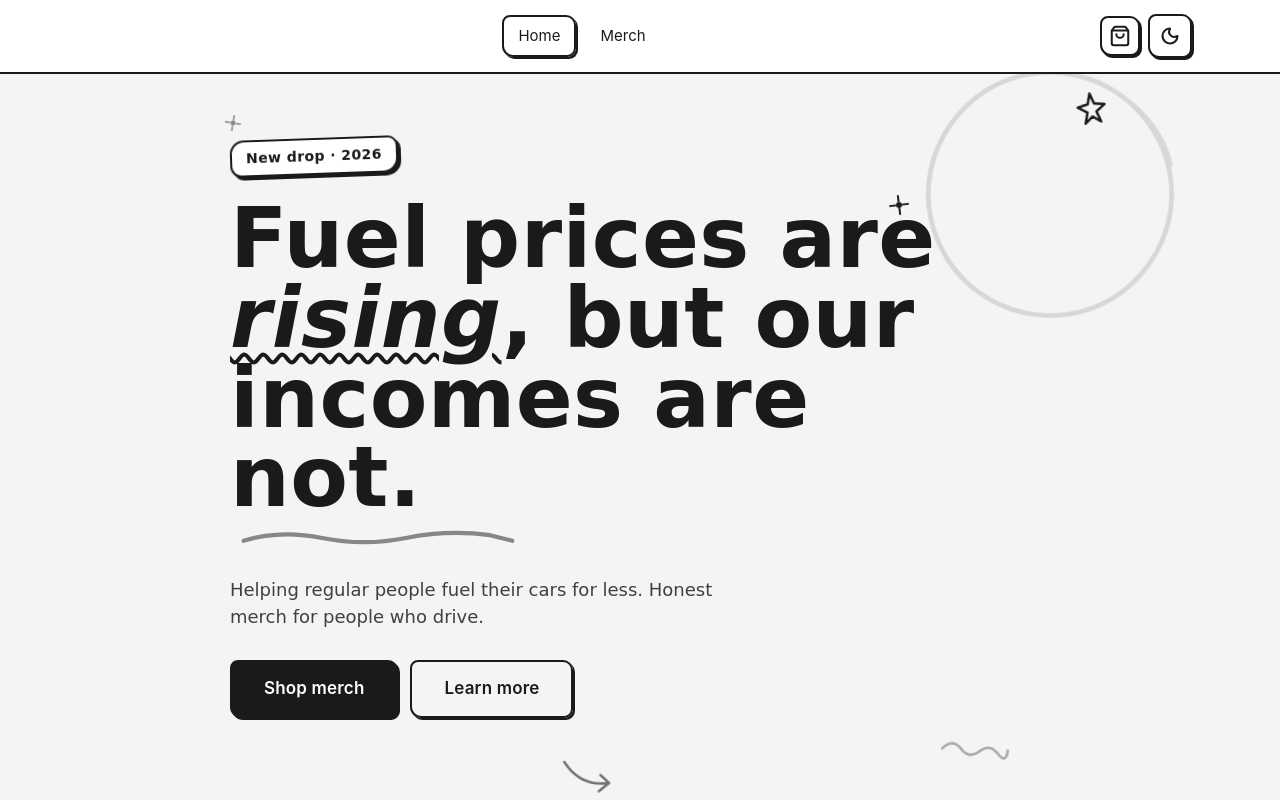
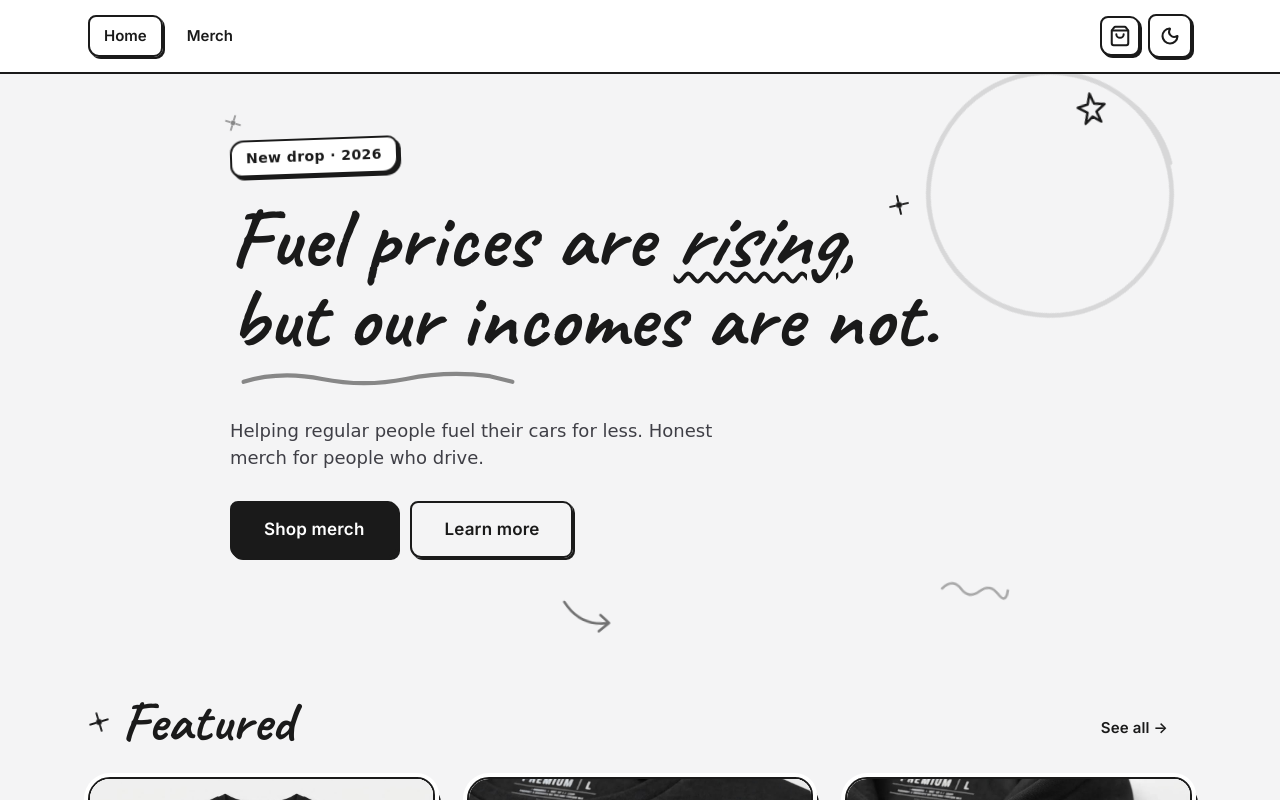
Before and after one commit to ofyne/merch-dieselit, a React (Vite) app: page / in a window 1280 px wide. Shown: the top 800 px of the page. Built offline with nearby package versions, Linux system fonts and the light colour scheme; a web font is replaced by a local one.

Commit message:
first commit

```diff
--- a/src/app/styles/index.css
+++ b/src/app/styles/index.css
@@ -1,3 +1,9 @@
+@import '@fontsource/inter/400.css';
+@import '@fontsource/inter/500.css';
+@import '@fontsource/inter/600.css';
+@import '@fontsource/inter/700.css';
+@import '@fontsource/caveat/500.css';
+@import '@fontsource/caveat/700.css';
 @import '@fontsource/shantell-sans/400.css';
 @import '@fontsource/shantell-sans/500.css';
 @import '@fontsource/shantell-sans/700.css';
--- a/src/widgets/header/Header.module.css
+++ b/src/widgets/header/Header.module.css
@@ -15,28 +15,29 @@
 	min-width: 0;
 }
 
-.logo {
-	font-family: var(--font-display);
-	font-size: 26px;
-	font-weight: 700;
-	letter-spacing: 0.01em;
-	flex-shrink: 0;
-}
-
 .nav {
 	display: flex;
-	gap: 2px;
-	margin-inline: auto;
+	align-items: center;
+	gap: 6px; /* ← как в .actions */
 	min-width: 0;
 }
 
 .link {
+	display: inline-flex;
+	align-items: center;
+	justify-content: center;
+
+	min-height: 40px;
 	padding: 8px 12px;
 	border-radius: var(--radius-sketch-sm);
 	border: 2px solid transparent;
 	font-size: 14px;
+	font-weight: 600;
 	white-space: nowrap;
-	transition: border-color var(--dur) var(--ease-sketch);
+
+	transition:
+		border-color var(--dur) var(--ease-sketch),
+		box-shadow var(--dur) var(--ease-sketch);
 }
 
 .link:hover {
@@ -51,7 +52,7 @@
 .actions {
 	display: flex;
 	align-items: center;
-	gap: 6px;
+	gap: 6px; /* ← как в .nav */
 	flex-shrink: 0;
 }
 
@@ -61,12 +62,8 @@
 		padding-block: 14px;
 	}
 
-	.logo {
-		font-size: 32px;
-	}
-
 	.nav {
-		gap: var(--space-2);
+		gap: var(--space-2); /* 8px */
 	}
 
 	.link {
@@ -75,6 +72,6 @@
 	}
 
 	.actions {
-		gap: var(--space-2);
+		gap: var(--space-2); /* 8px */
 	}
 }
```
Also changed, not shown: 1 other file (tests, documents, lock files or other folders).
